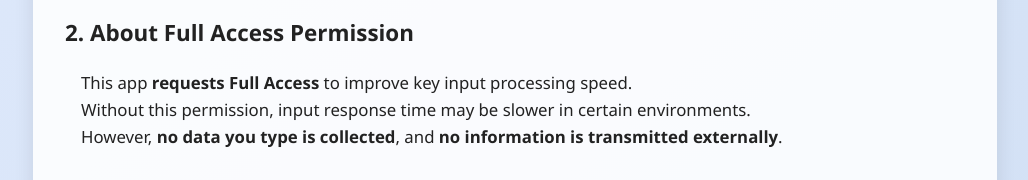
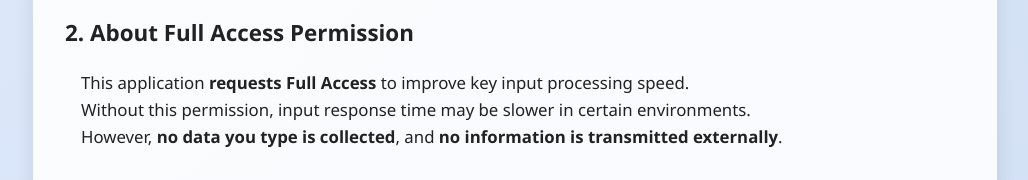
Before and after one commit to sunny00777180/JittaKey-privacy, a plain HTML site: page privacy_en.html in a window 1280 px wide. Shown: the part 454-634 px from the top of the page, without its empty margins (125-1153 px from the left). Drawn offline with Linux system fonts and the light colour scheme.

Commit message:
Update privacy_en.html

```diff
--- a/privacy_en.html
+++ b/privacy_en.html
@@ -68,7 +68,7 @@
 
   <h3>2. About Full Access Permission</h3>
 <p>
-This app <strong>requests Full Access</strong> to improve key input processing speed.<br>
+This application <strong>requests Full Access</strong> to improve key input processing speed.<br>
 Without this permission, input response time may be slower in certain environments.<br>
 However, <strong>no data you type is collected</strong>, and <strong>no information is transmitted externally</strong>.
 </p>
```
